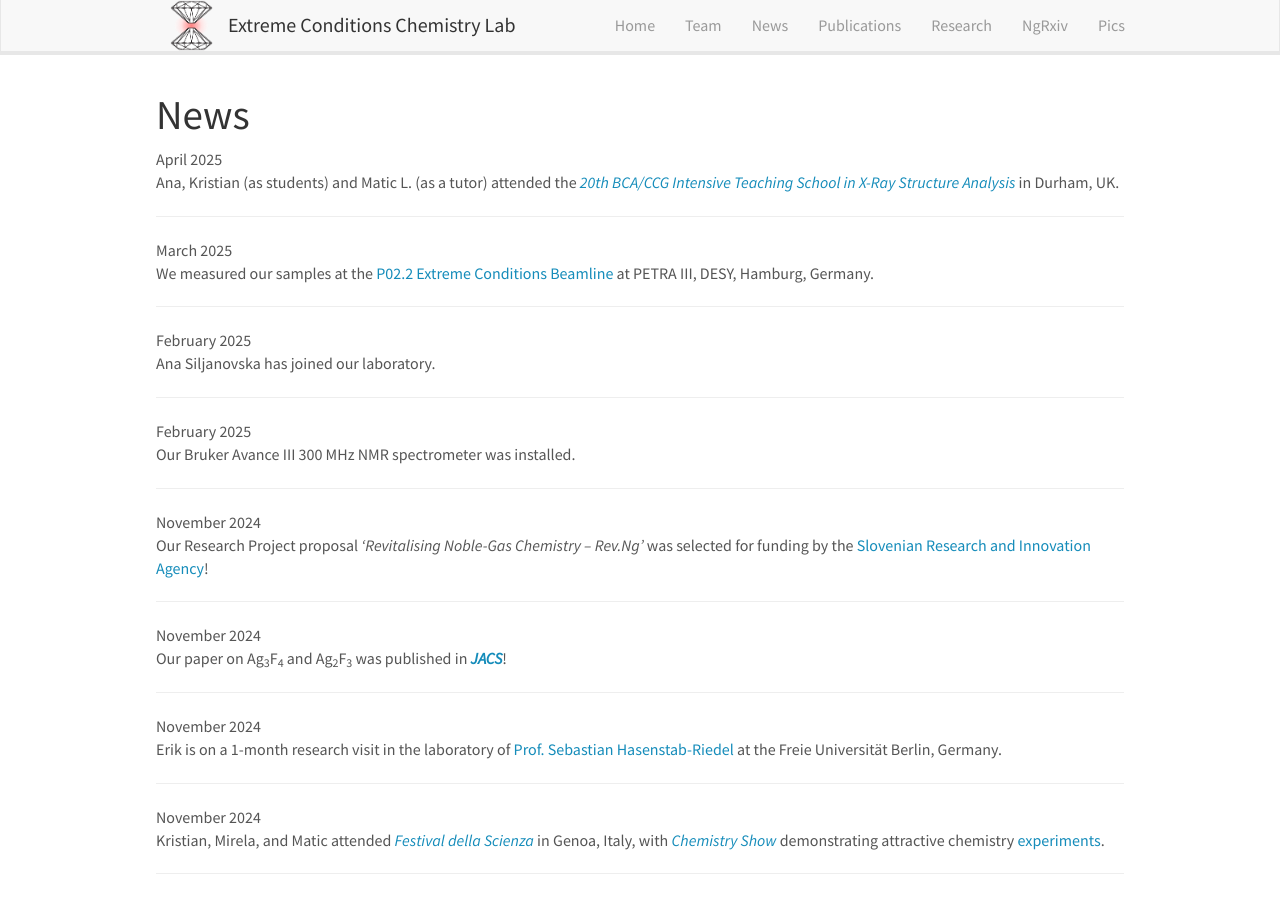
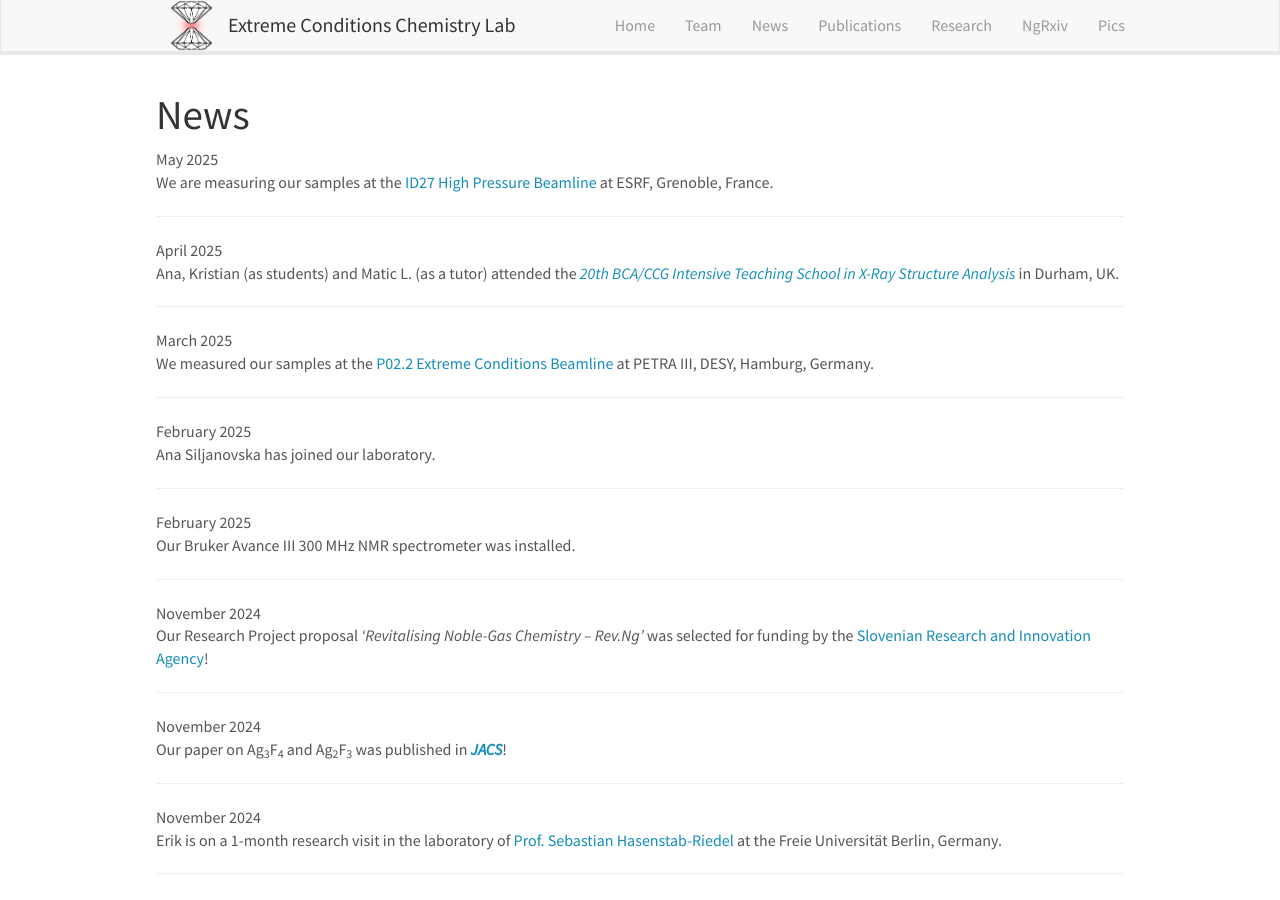
Before and after one commit to eccl-jsi/eccl-jsi.github.io, a Jekyll site: the page built from _pages/allnews.md, in a window 1280 px wide and 900 px high. Built offline with Jekyll 4.4.1, drawn with Linux system fonts in a browser that asks for light colours; nearby versions of some CDN libraries.

Commit message:
Update news.yml

```diff
--- a/_data/news.yml
+++ b/_data/news.yml
@@ -1,3 +1,6 @@
+- date: May 2025
+  headline: "We are measuring our samples at the <a href='https://www.esrf.fr/UsersAndScience/Experiments/MEx/ID27'>ID27 High Pressure Beamline</a> at ESRF, Grenoble, France."
+
 - date: April 2025
   headline: "Ana, Kristian (as students) and Matic L. (as a tutor) attended the <i><a href='https://bcaccgschool.crystallography.org.uk/index.html'>20th BCA/CCG Intensive Teaching School in X-Ray Structure Analysis</a></i> in Durham, UK."
 
```
